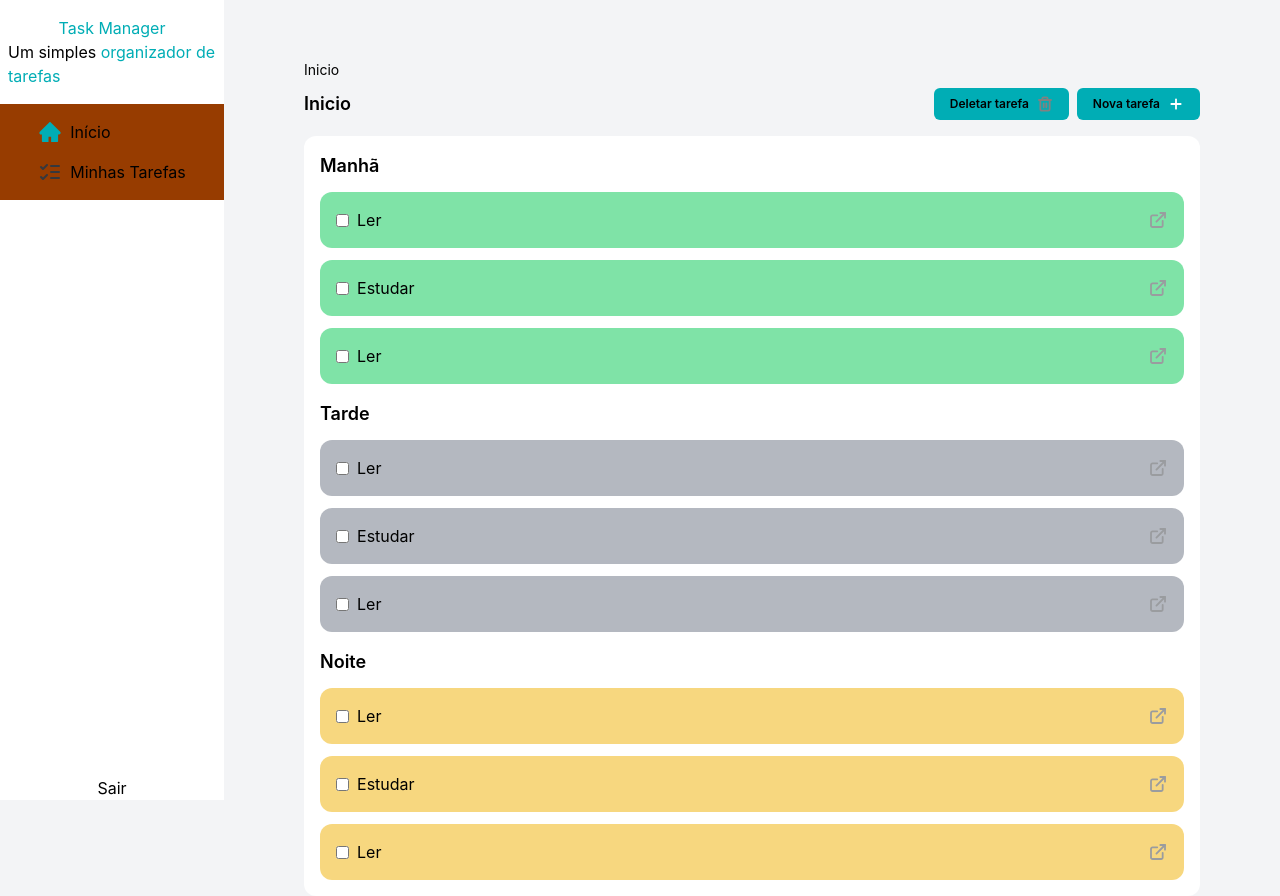
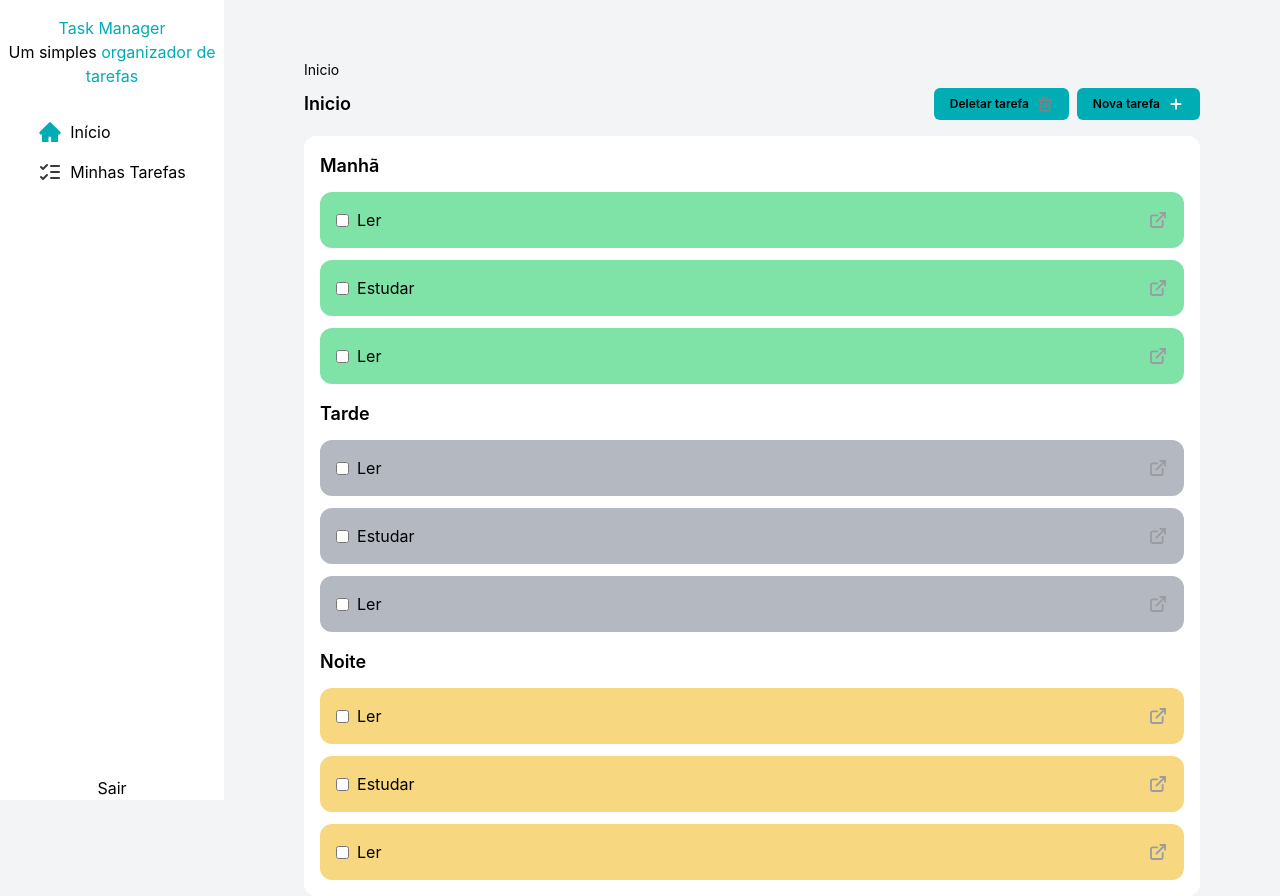
Before and after one commit to LuizChristani/TaskManager, a React (Vite) app in the folder frontend/: page / in a window 1280 px wide. Built offline with nearby package versions, Linux system fonts and the light colour scheme.

Commit message:
refactor: remove unused background

```diff
--- /dev/null
+++ b/frontend/src/components/SectionHeader.tsx
@@ -0,0 +1,17 @@
+interface SectionHeaderProps{
+    title: string,
+    colorTitle?: string,
+    description?: string,
+    colorDescription?: string,
+    highlightText?: string,
+    colorhighlight?: string,
+}
+
+export const SectionHeader = ({title, colorTitle="text-[#00ADB5]", description, colorDescription, highlightText, colorhighlight="text-[#00ADB5]"}: SectionHeaderProps) => {
+    return (
+        <div className="flex flex-col items-center p-2 text-center">
+            <h1 className={`${colorTitle}`}>{title}</h1>
+            {description && <p className={`${colorDescription}`}>{description} <span className={`${colorhighlight}`}>{highlightText}</span></p>}
+        </div>
+    )
+}
--- a/frontend/src/components/Sidebar.tsx
+++ b/frontend/src/components/Sidebar.tsx
@@ -1,15 +1,19 @@
 import HomeIcon from "../assets/home.svg?react"
 import ListChecks from "../assets/list-checks.svg?react"
+import { SectionHeader } from "./SectionHeader"
 
-export function Sidebar(){
+export const Sidebar = () => {
     return (
         <div className="flex flex-col h-screen justify-between bg-[#FFFFFF]">
             <div className="flex flex-col mt-2">
-                <div className="flex flex-col items-center p-2">
-                    <h1 className="text-[#00ADB5]">Task Manager</h1>
-                    <p>Um simples <span className="text-[#00ADB5]">organizador de tarefas</span></p>
-                </div>
-                <div className="flex justify-center bg-amber-800 p-4 mt-2">
+                <SectionHeader
+                    title="Task Manager"
+                    colorTitle="text-[#00ADB5]"
+                    description="Um simples"
+                    highlightText="organizador de tarefas"
+                    colorhighlight="text-[#00ADB5]"
+                />
+                <div className="flex justify-center p-4 mt-2">
                     <div className="flex flex-col gap-4">
                         <button className="flex items-center gap-2"><HomeIcon/>Início</button>
                         <button className="flex items-center gap-2"><ListChecks/>Minhas Tarefas</button>
```
